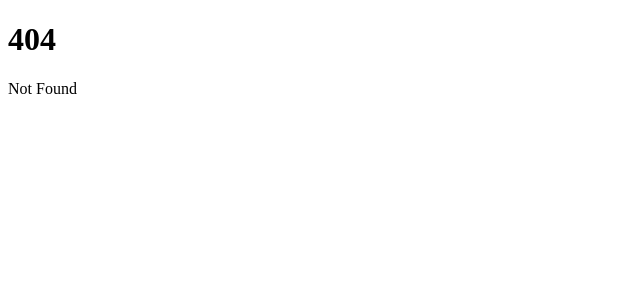
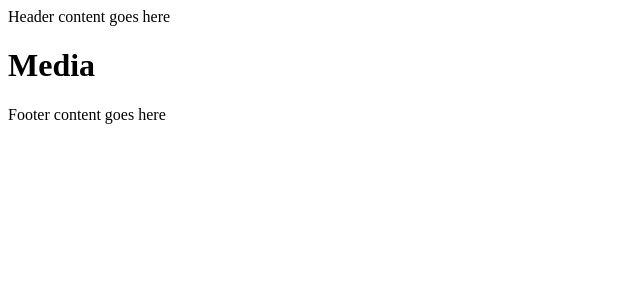
Before and after one commit to rickhurkens/linku-project, a SvelteKit app: page /media in a window 1280 px wide. Before the commit this address had no page. Shown: the top 300 px of the page, without its empty margins (0-640 px from the left). Built offline with nearby package versions, Linux system fonts and the light colour scheme.

Commit message:
setup routes

```diff
--- /dev/null
+++ b/src/params/specialisation.ts
@@ -0,0 +1,4 @@
+export function match(param: string) {
+  const validParams = ['product-design', 'branding', 'illustration'];
+  return validParams.includes(param);
+}
--- /dev/null
+++ b/src/routes/+layout.svelte
@@ -0,0 +1,5 @@
+<header>Header content goes here</header>
+
+<slot />
+
+<footer>Footer content goes here</footer>
--- /dev/null
+++ b/src/routes/about/+page.svelte
@@ -0,0 +1 @@
+<h1>About</h1>
--- /dev/null
+++ b/src/routes/blog/+page.svelte
@@ -0,0 +1 @@
+<h1>Blog</h1>
--- /dev/null
+++ b/src/routes/contact/+page.svelte
@@ -0,0 +1 @@
+<h1>Contact</h1>
--- /dev/null
+++ b/src/routes/media/+page.svelte
@@ -0,0 +1 @@
+<h1>Media</h1>
--- /dev/null
+++ b/src/routes/works/[[specialisation=specialisation]]/+page.svelte
@@ -0,0 +1 @@
+<h1>Works</h1>
```
